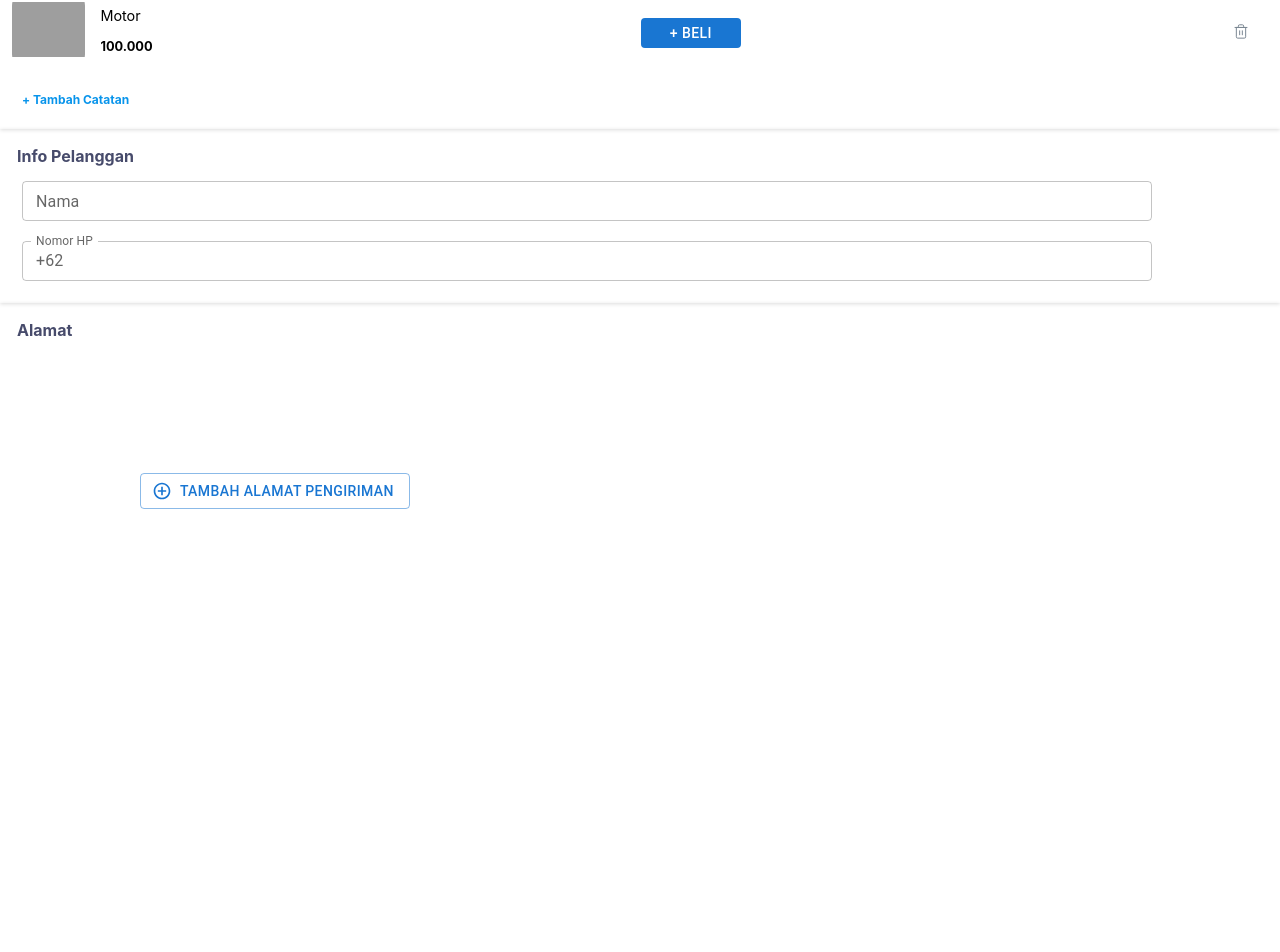
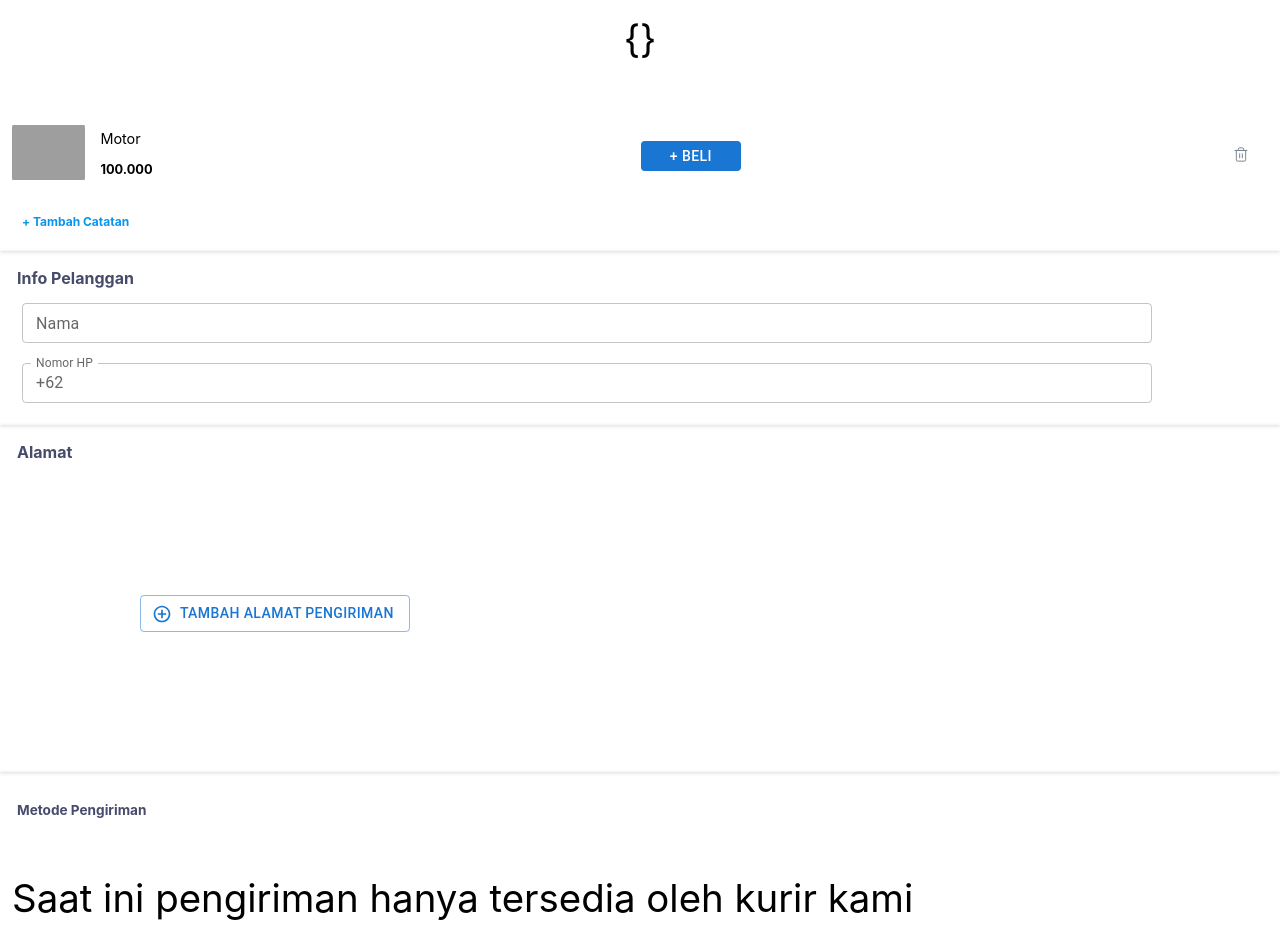
Before and after one commit to aamuzakii/persada-react, a React (Create React App) app: page /cart in a window 1280 px wide. Shown: the part 476-1428 px from the top of the page. Before the commit the page ends 1125 px from the top, so only its background shows below. Built offline with nearby package versions, Linux system fonts and the light colour scheme; grey boxes are pictures that could not be loaded; the HTML template or start-up script is replaced by a standard one.

Commit message:
Delivery sub component

```diff
--- /dev/null
+++ b/src/components/cart/Delivery.jsx
@@ -0,0 +1,14 @@
+import React from 'react'
+import { subTitle, elevatedContainerLeft } from './SharedStyle'
+
+
+function Delivery() {
+  return (
+    <div style={elevatedContainerLeft} >
+      <p style={subTitle} >Metode Pengiriman</p>
+      <p>Saat ini pengiriman hanya tersedia oleh kurir kami</p>
+    </div>
+  )
+}
+
+export default Delivery
--- a/src/components/cart/Products.jsx
+++ b/src/components/cart/Products.jsx
@@ -1,8 +1,14 @@
 import React from 'react'
 import DynamicButton from '../DynamicButton';
+import { useSelector } from 'react-redux'
+
+
 
 function Products() {
   const blueMiniFont = { margin: 10, color: 'rgb(8, 148, 235)', fontSize: 12, fontWeight: 'bold' }
+
+  let insideCart = useSelector( state => state.company.insideCart)
+
 
 
   return (
@@ -14,6 +20,11 @@ function Products() {
         </div>
         <div style={blueMiniFont} >+ Tambah Produk</div>
       </div>
+
+      {/* BELOW ARE PRODUCTS */}
+
+
+      <p>{JSON. stringify(insideCart)}</p>
 
 
       <div style={{ width: '100%' }} >
--- a/src/components/cart/SharedStyle.js
+++ b/src/components/cart/SharedStyle.js
@@ -1,3 +1,4 @@
 export const title = { padding: 16, fontWeight: 'bold', color: 'rgb(71, 75, 107)', fontSize: 16 }
+export const subTitle = { padding: 5, fontWeight: 'bold', color: 'rgb(71, 75, 107)', fontSize: '0.85rem' }
 export const elevatedContainerLeft = { display: 'flex', flexDirection: 'column', alignItems: 'flex-start', padding: 12, boxShadow: 'rgb(0 0 0 / 14%) 0px 1px 4px' }
 export const elevatedContainerCenter = { display: 'flex', flexDirection: 'column', alignItems: 'center', padding: 12, boxShadow: 'rgb(0 0 0 / 14%) 0px 1px 4px' }
--- a/src/views/Cart.jsx
+++ b/src/views/Cart.jsx
@@ -4,15 +4,12 @@ import Flow from '../components/cart/Flow'
 import ListProducts from '../components/cart/Products'
 import CustomerInfo from '../components/cart/CustomerInfo'
 import Address from '../components/cart/Address'
+import Delivery from '../components/cart/Delivery'
 
 
 
 function Cart() {
   let navigate = useNavigate();
-
-  const handleClick = () => {
-    navigate('/cart');
-  }
 
   return (
     <div style={{ width: '100%' }}>
@@ -20,6 +17,7 @@ function Cart() {
       <ListProducts></ListProducts>
       <CustomerInfo></CustomerInfo>
       <Address></Address>
+      <Delivery></Delivery>
     </div >
   )
 }
```
